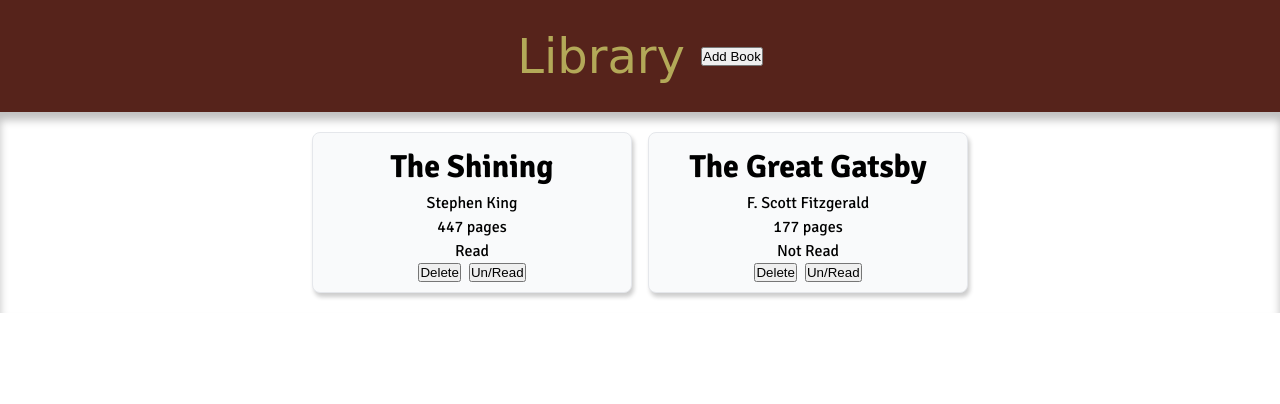
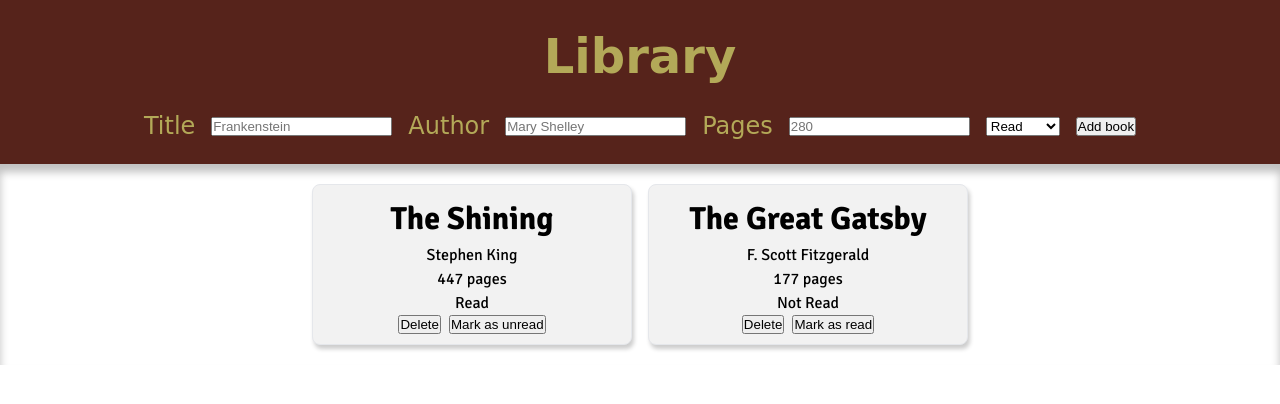
Before and after one commit to mjcw88/odin-library, a plain HTML site: page index.html in a window 1280 px wide. Drawn offline with Linux system fonts and the light colour scheme; a web font is replaced by a local one.

Commit message:
added form and form styling

```diff
--- a/index.html
+++ b/index.html
@@ -9,28 +9,52 @@
 </head>
 <body>
     <div class="header-container">
-        <div>Library</div>
-        <button>Add Book</button>
+        <div><h1>Library</h1></div>
+        <div class="form">
+            <form action="" method="">
+                <div class="form-row">
+                    <label for="title">Title</label>
+                    <input type="text" id="title" name="title" placeholder="Frankenstein" required>
+                </div>
+                <div class="form-row">
+                    <label for="author">Author</label>
+                    <input type="text" id="author" name="author" placeholder="Mary Shelley">
+                </div>
+                <div class="form-row">
+                    <label for="pages">Pages</label>
+                    <input type="number" id="pages" name="pages" min="1" placeholder="280">
+                </div>
+                <div class="form-row">
+                    <select id="read" name="read">
+                        <option value="read" selected="selected">Read</option>
+                        <option value="read">Not read</option>
+                    </select>
+                </div>
+                <div class="form-row">
+                    <button>Add book</button>
+                </div>
+            </form>
+        </div>
     </div>
     <div class="main-body-container">
         <div class="book-container">
-            <div class="book-title">The Shining</div>
+            <div class="book-title"><h1>The Shining</h1></div>
             <div>Stephen King</div>
             <div>447 pages</div>
             <div>Read</div>
             <div class="book-container-footer">
                 <button>Delete</button>
-                <button>Un/Read</button>
+                <button>Mark as unread</button>
             </div>
         </div>
         <div class="book-container">
-            <div class="book-title">The Great Gatsby</div>
+            <div class="book-title"><h1>The Great Gatsby</h1></div>
             <div>F. Scott Fitzgerald</div>
             <div>177 pages</div>
             <div>Not Read</div>
             <div class="book-container-footer">
                 <button>Delete</button>
-                <button>Un/Read</button>
+                <button>Mark as read</button>
             </div>
         </div>
     </div>
--- a/styles.css
+++ b/styles.css
@@ -3,7 +3,7 @@
 :root {
     --brown: #56231B;
     --gold: #B3A958;
-    --grey: #F9FAFB;
+    --grey: #F2F2F2;
     --white: #FFFFFF;
     --greyborder: #E5E7EB;
 }
@@ -26,15 +26,40 @@ body {
 
 .header-container {
     display: flex;
+    flex-direction: column;
     justify-content: center;
     align-items: center;
     width: 100%;
     font-family: "Lugrasimo", cursive;
-    font-size: 3rem;
+    font-size: 1.5rem;
     padding: 20px;
     gap: 1rem;
     background-color: var(--brown);
     color: var(--gold);
+    word-break: break-word;
+}
+
+.form {
+    width: 100%;
+}
+
+.form-row {
+    display: flex;
+    justify-content: flex-start;
+    flex-direction: column;
+    flex-wrap: wrap;
+    width: 100%;
+    margin-bottom: 1rem;
+}
+
+.form-row input[type='text'],
+.form-row input[type=number] {
+    width: 100%;
+}
+
+#read {
+    text-align: center;
+    padding-left: 20px;
 }
 
 .main-body-container {
@@ -57,7 +82,6 @@ body {
 }
 
 .book-title {
-    font-size: 2rem;
     font-weight: bold;
     word-break: break-word;
 }
@@ -77,4 +101,34 @@ body {
     .book-container {
         height: fit-content;
     }
+
+    .form {
+        display: flex;
+        justify-content: center;
+        width: 100%;
+    }
+
+    form {
+        display: flex;
+        flex-direction: row;
+        align-items: center;
+        word-break: normal;
+        gap: 1rem;
+    }
+
+    .form-row {
+        display: flex;
+        align-items: center;
+        justify-content: center;
+        flex-direction: row;
+        flex-wrap: nowrap;
+        width: fit-content;
+        margin-bottom: 0;
+        gap: 1rem;
+    }
+
+    #read {
+        text-align: left;
+        padding-left: 0px;
+    }
 }
```
